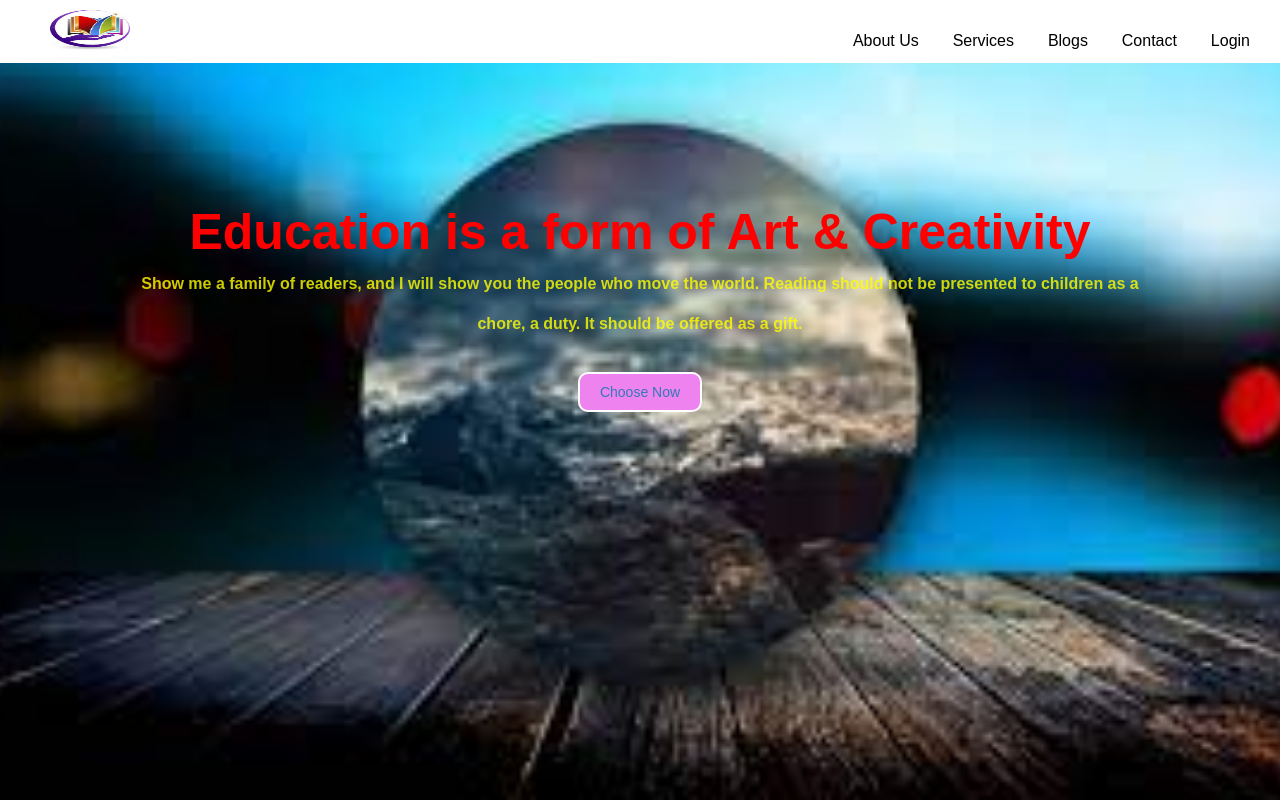
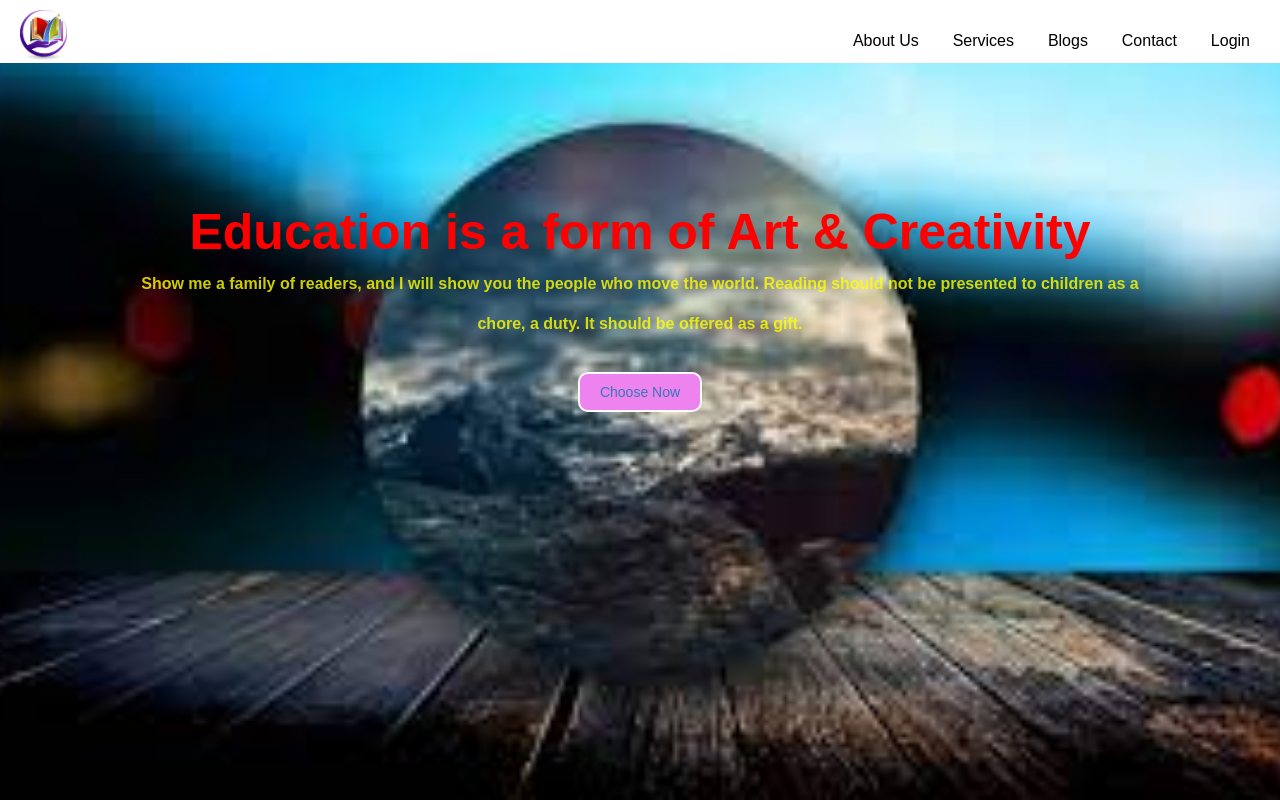
Before and after one commit to Krushna7038/readonline, a plain HTML site: page index.html in a window 1280 px wide. Shown: the top 800 px of the page. Drawn offline with nearby package versions, Linux system fonts and the light colour scheme; files whose address does not match are found by name.

Commit message:
Two files changed

```diff
--- a/css/css14.css
+++ b/css/css14.css
@@ -4,10 +4,9 @@ body{
 }
 .nav{
     background-color: white;
-    padding-left: 40px;
+    padding-left: 20px;
     padding-right: 20px;
     display:inline-block;
-    height: fit-content;
 }
 .nav_top{
     position: fixed;
@@ -19,13 +18,16 @@ body{
     float:left;
 }
 .logo img{
-    padding:10px;
+    margin-top: 10px;
+    height: 50px;
+    width: fit-content;
 }
 .nav_side{
     margin-top: 30px;
     margin-bottom: 10px;
     float: inline-end;
 }
+
 .nav_side .p1{
     text-decoration: none;
     margin-right: 10px;
@@ -35,18 +37,8 @@ body{
     font-size: medium;
 }
 .nav_side a:hover{
-    background-color: cyan;
     color: blue;
-    text-decoration: underline;
-    transition: all 1s ease;
-}
-.main{
-   /* background-image: url(assets/home.jpeg);*/
-    background-position: center;
-    background-size: cover;
-    background-repeat: no-repeat;
-    background-attachment: fixed;
-    height: 100vh;
+    transition: all 0.5s ease;
 }
 .main .main1{
     background-position: center;
```
